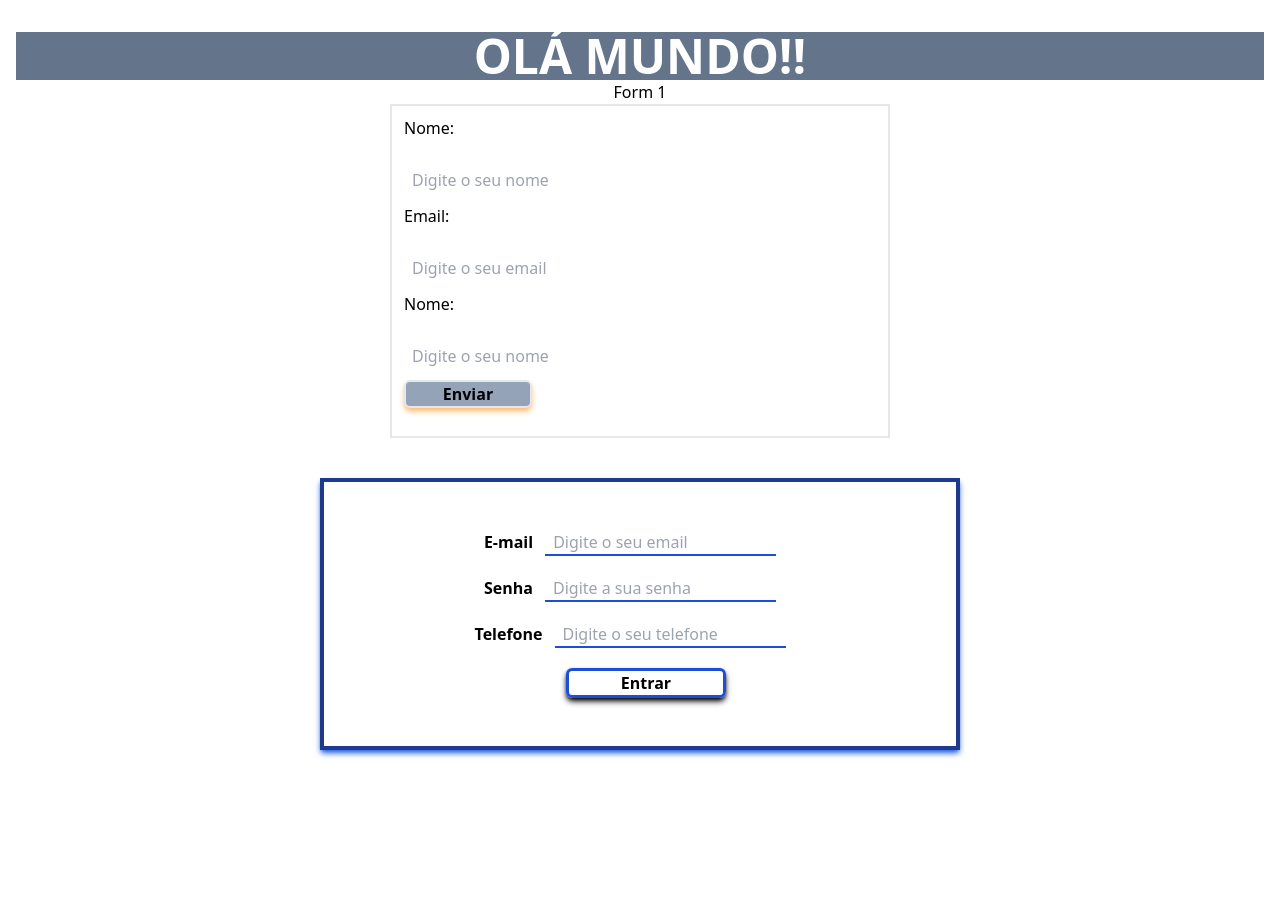
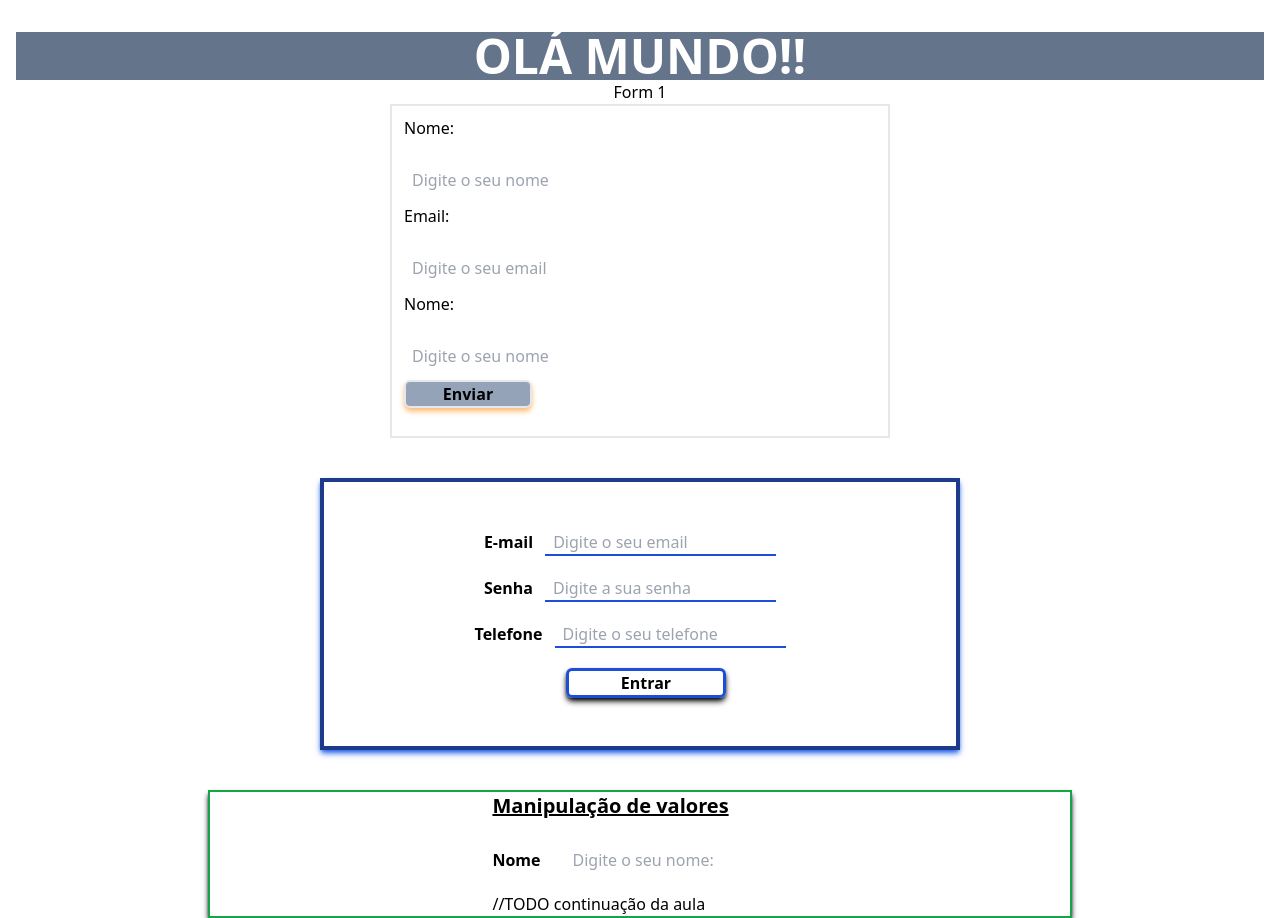
Before and after one commit to davcavalc/aulas-de-react-udemy, a React (Vite) app in the folder FORMULÁRIOS COM REACT/: page / in a window 1280 px wide. Before the commit the page ends 800 px from the top, so only its background shows below. Built offline with nearby package versions, Linux system fonts and the light colour scheme.

Commit message:
📓Aula: Manipulação de valores - 11/08/2022

```diff
--- a/FORMULÁRIOS COM REACT/src/App.jsx
+++ b/FORMULÁRIOS COM REACT/src/App.jsx
@@ -1,5 +1,6 @@
+import Form1 from "./Componentes/Form1";
 import LabelInput from "./Componentes/LabelInput.jsx";
-import Form1 from "./Componentes/Form1";
+import ManipulaValores from "./Componentes/ManipulaValores.jsx";
 import "./index.css";
 
 function App() {
@@ -11,6 +12,8 @@ function App() {
 			<Form1 />
 			{/* LABEL ENVOLVENDO INPUT */}
 			<LabelInput />
+			{/* MANIPULAÇÃO DE DADOS DE UM INPUT */}
+			<ManipulaValores />
 		</>
 	);
 }
--- /dev/null
+++ b/FORMULÁRIOS COM REACT/src/Componentes/ManipulaValores.jsx
@@ -0,0 +1,35 @@
+import React, { useState } from "react";
+const ManipulaValores = () => {
+	// 3 - Gerenciamento de dados
+	const [name, setName] = useState();
+	const [email, setEmail] = useState();
+
+	const handleChange = (e) => {
+		setName(e.target.value);
+	};
+
+	console.log(name);
+	return (
+		<>
+			<form className="flex justify-center border-[2.5px] border-green-600 mx-52 mt-7 shadow-md shadow-current">
+				<div className="flex flex-col">
+					<h1 className="text-xl underline font-bold">Manipulação de valores</h1>
+					<div className="">
+						<label htmlFor="">
+							<span className="font-bold">Nome</span>
+							<input
+								className="ml-4 placeholder:p-4 mt-7 mb-5"
+								type="text"
+								name="name"
+								placeholder="Digite o seu nome:"
+								onChange={handleChange}
+							/>
+						</label>
+					</div> //TODO continuação da aula
+				</div>
+			</form>
+		</>
+	);
+};
+
+export default ManipulaValores;
```
